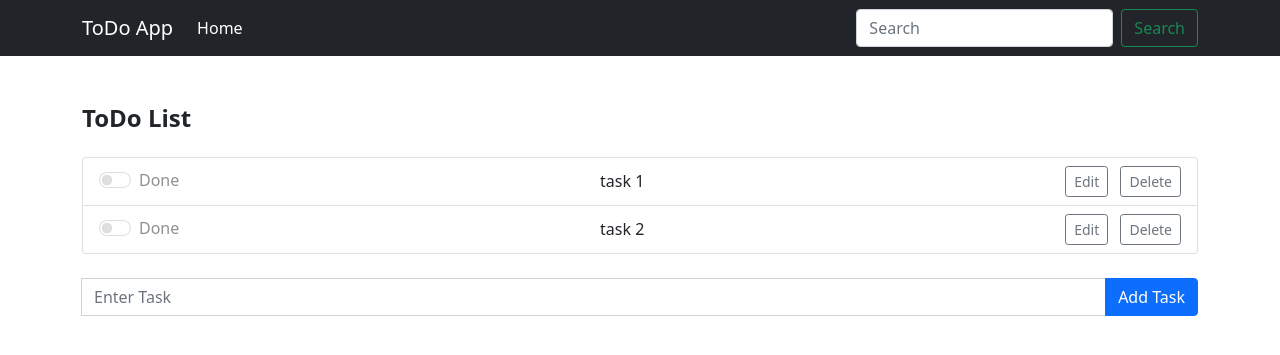
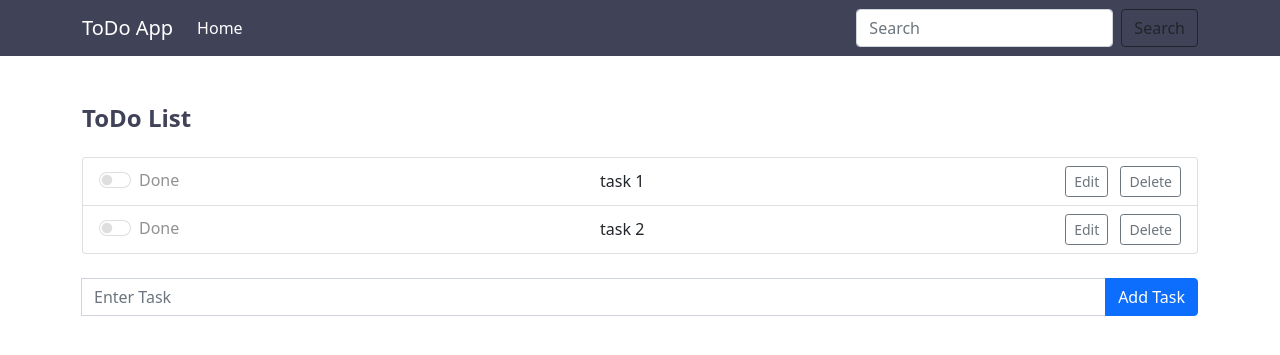
Before and after one commit to nubcoder420/Professional-Portfolio-Projects, a Flask app: page / in a window 1280 px wide. Shown: the top 355 px of the page. Run offline with Flask 3, Linux system fonts and the light colour scheme; some libraries are stand-ins or nearby versions.

Commit message:
Improve UI/UX

```diff
--- a/Day 87 - Web Development - Todo List Webapp/static/styles.css
+++ b/Day 87 - Web Development - Todo List Webapp/static/styles.css
@@ -17,3 +17,11 @@
         max-width: 15em;
     }
 }
+
+h4 {
+    color: #404258;
+}
+
+.navbar-custom {
+    background-color: #404258 !important;
+}
--- a/Day 87 - Web Development - Todo List Webapp/templates/base.html
+++ b/Day 87 - Web Development - Todo List Webapp/templates/base.html
@@ -15,7 +15,7 @@
 <body>
 
     <!-- Navigation Bar -->
-    <nav class="navbar navbar-expand-lg navbar-dark bg-dark">
+    <nav class="navbar navbar-expand-lg navbar-dark bg-dark navbar-custom">
         <div class="container">
             <a class="navbar-brand" href="/">ToDo App</a>
             <button class="navbar-toggler" type="button" data-bs-toggle="collapse"
@@ -32,7 +32,7 @@
                 </ul>
                 <form class="d-flex">
                     <input class="form-control me-2" type="search" placeholder="Search" aria-label="Search">
-                    <button class="btn btn-outline-success" type="submit">Search</button>
+                    <button class="btn btn-outline-dark" type="submit">Search</button>
                 </form>
             </div>
         </div>
```
